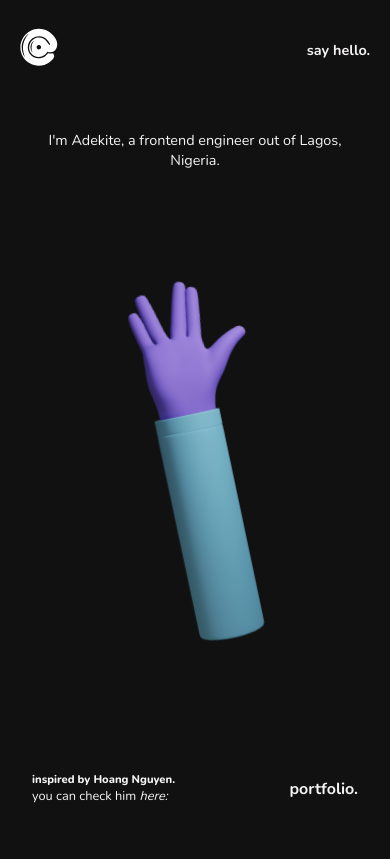
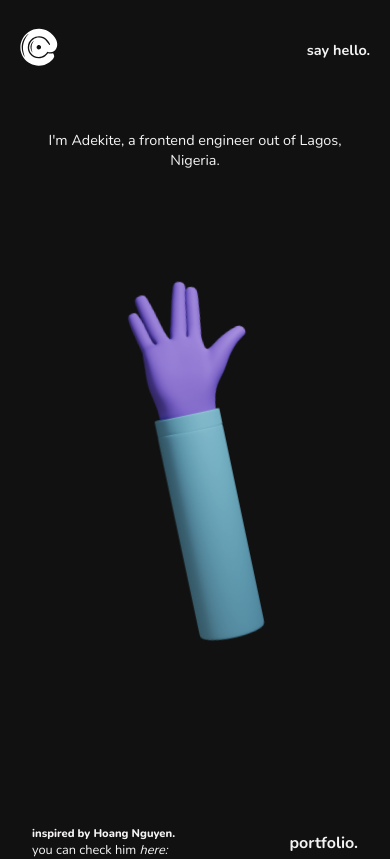
Before and after one commit to sambabib/portfoliov3, a React (Create React App) app: page / in a window 390 px wide. Built offline with nearby package versions, Linux system fonts and the light colour scheme; the HTML template or start-up script is replaced by a standard one.

Commit message:
bottomnav fixed ...v1

```diff
--- a/src/components/Bottombar/Bottombar.scss
+++ b/src/components/Bottombar/Bottombar.scss
@@ -1,12 +1,6 @@
 .bottombar {
   width: 100%;
-  padding: 1rem 0;
   margin-top: 8px;
-
-  @media (max-width: 490px) {
-    margin: -30px 0;
-    padding: 0 !important;
-  }
 
   .bottombar__container {
     display: flex;
```
